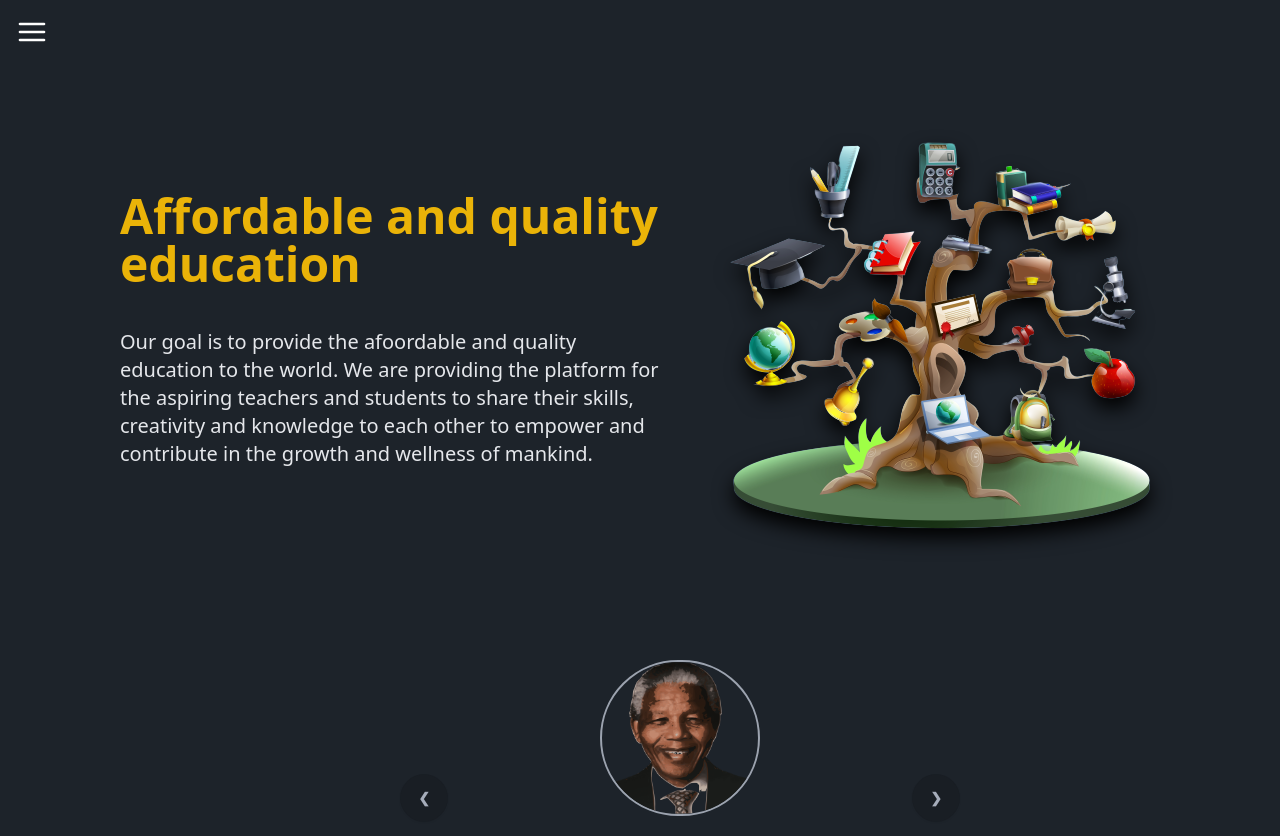
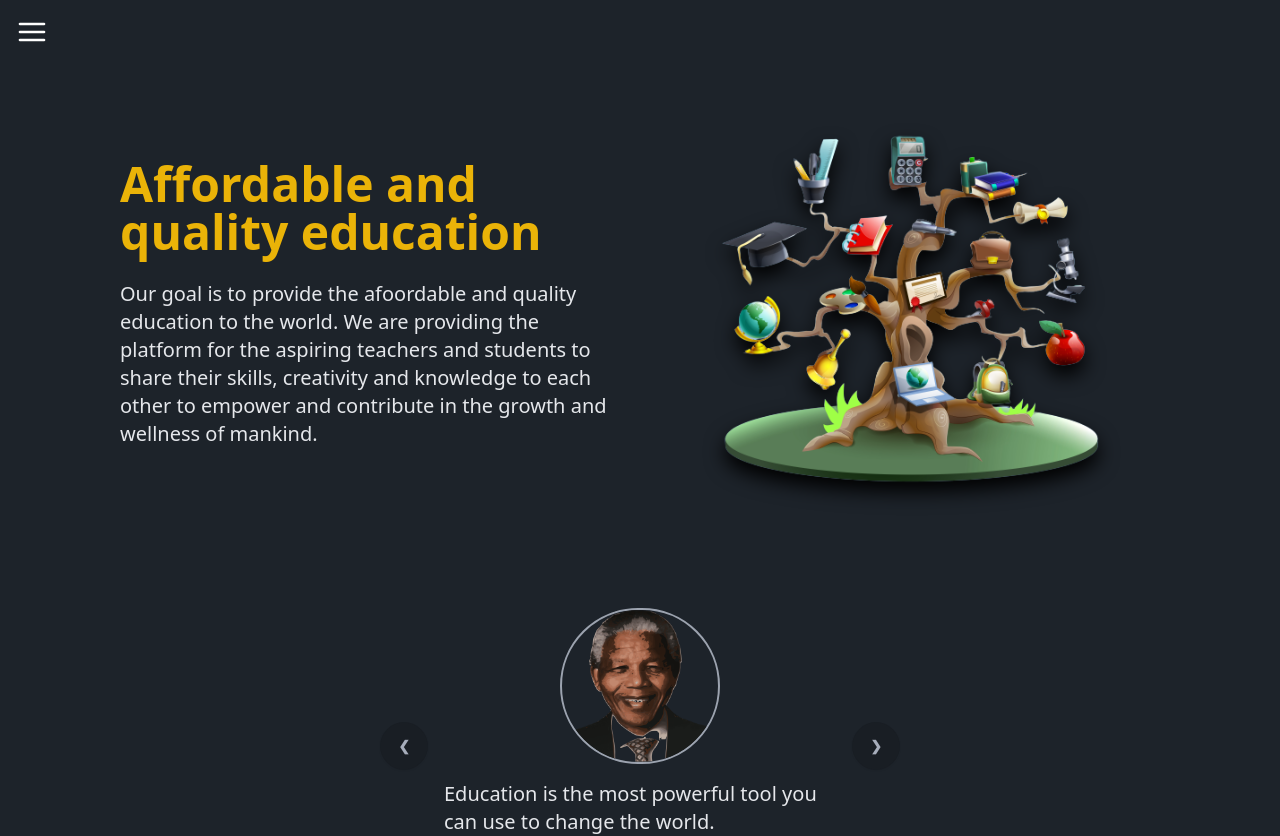
Before and after one commit to kamleshyadav769/Learning-Management-System, a React (Vite) app in the folder lms-clone/: page /about in a window 1280 px wide. Shown: the top 836 px of the page. Built offline with nearby package versions, Linux system fonts and the light colour scheme.

Commit message:
Refactor AboutUs component for improved layout and accessibility

```diff
--- a/lms-clone/src/Pages/AboutUs.jsx
+++ b/lms-clone/src/Pages/AboutUs.jsx
@@ -65,32 +65,40 @@ import HomeLayout from "../Layouts/HomeLayout";
 function AboutUs() {
      return (
         <HomeLayout>
-            <div className="pl-20 pt-20 flex flex-col text-white">
-                 <div className="flex items-center gap-5 mx-10">
-                    <section className="w-1/2 space-y-10">
-                        <h1 className="text-5xl text-yellow-500 font-semibold">
+            {/* <div className="pl-20 pt-20 flex flex-col text-white"> */}
+             <div className="px-4 md:px-10 lg:px-20 pt-10 lg:pt-20 flex flex-col text-white">
+                 {/* <div className="flex items-center gap-5 mx-10"> */}
+                 <div className="flex flex-col lg:flex-row items-center gap-10 mx-4 md:mx-10">
+                    {/* <section className="w-1/2 space-y-10"> */}
+                     <section className="w-full lg:w-1/2 space-y-6 text-center lg:text-left">
+                        {/* <h1 className="text-5xl text-yellow-500 font-semibold"> */}
+                         <h1 className="text-3xl md:text-4xl lg:text-5xl text-yellow-500 font-semibold">
                             Affordable and quality education
                         </h1>
-                        <p className="text-xl text-gray-200">
+                        {/* <p className="text-xl text-gray-200"> */}
+                         <p className="text-base md:text-lg lg:text-xl text-gray-200">
                             Our goal is to provide the afoordable and quality education to the world.
                             We are providing the platform for the aspiring teachers and students to share
                             their skills, creativity and knowledge to each other to empower and contribute
                             in the growth and wellness of mankind.
                         </p>
                     </section>
-                    <div className="w-1/2">
+                    {/* <div className="w-1/2"> */}
+                     <div className="w-full lg:w-1/2 flex justify-center">
                         <img
                             id="test1"
                             style={{
                                 filter: "drop-shadow(0px 10px 10px rgb(0,0,0))"
                             }}
                             alt="about main image"
-                            className="drop-shadow-2xl"
+                            // className="drop-shadow-2xl"
+                             className="drop-shadow-2xl w-full max-w-md"
                             src={aboutMainImage}
                         />
                     </div>
             </div>
-            <div className="carousel m-auto w-1/2 my-16">
+            {/* <div className="carousel m-auto w-1/2 my-16"> */}
+                 <div className="carousel m-auto w-full lg:w-3/4 xl:w-1/2 my-16">
                   <div id="slide1" className="carousel-item relative w-full">
                         <div className="flex flex-col items-center justify-center gap-4 px-[15%]">
                             <img src={nelsonMandela} className="w-40 rounded-full border-2 border-gray-400" />
@@ -121,10 +129,13 @@ function AboutUs() {
                     <div id="slide3" className="carousel-item relative w-full">
                         <div className="flex flex-col items-center justify-center gap-4 px-[15%]">
                             <img src={einstein} className="w-40 rounded-full border-2 border-gray-400" />
-                            <p className="text-xl text-gray-200">
+                            {/* <p className="text-xl text-gray-200"> */}
+                             <p className="text-base md:text-lg lg:text-xl text-gray-200 text-center">
                                 {"A person who never made a mistake never tried anything new."}
                             </p>
-                            <h3 className="text-2xl font-semibold">Albert Einstein</h3>
+                            {/* <h3 className="text-2xl font-semibold"> */}
+                             <h3 className="text-xl md:text-2xl font-semibold text-center">
+                                Albert Einstein</h3>
                             <div className="absolute flex justify-between transform -translate-y-1/2 left-5 right-5 top-1/2">
                                 <a href="#slide2" className="btn btn-circle">❮</a>
                                 <a href="#slide4" className="btn btn-circle">❯</a>
@@ -134,10 +145,13 @@ function AboutUs() {
                     <div id="slide4" className="carousel-item relative w-full">
                         <div className="flex flex-col items-center justify-center gap-4 px-[15%]">
                             <img src={steveJobs} className="w-40 rounded-full border-2 border-gray-400" />
-                            <p className="text-xl text-gray-200">
+                            {/* <p className="text-xl text-gray-200"> */}
+                             <p className="text-base md:text-lg lg:text-xl text-gray-200 text-center">
                                 {"We don't get a chance to do that many things, and every one should be really excellent."}
                             </p>
-                            <h3 className="text-2xl font-semibold">Steve Jobs</h3>
+                            {/* <h3 className="text-2xl font-semibold"> */}
+                             <h3 className="text-xl md:text-2xl font-semibold text-center">
+                                   Steve Jobs</h3>
                             <div className="absolute flex justify-between transform -translate-y-1/2 left-5 right-5 top-1/2">
                                 <a href="#slide3" className="btn btn-circle">❮</a>
                                 <a href="#slide5" className="btn btn-circle">❯</a>
@@ -147,10 +161,13 @@ function AboutUs() {
                     <div id="slide5" className="carousel-item relative w-full">
                          <div className="flex flex-col items-center justify-center gap-4 px-[15%]">
                             <img src={billGates} className="w-40 rounded-full border-2 border-gray-400" />
-                            <p className="text-xl text-gray-200">
-                                {"ESuccess is a lousy teacher. It seduces smart people into thinking they can’t lose."}
+                            {/* <p className="text-xl text-gray-200"> */}
+                             <p className="text-base md:text-lg lg:text-xl text-gray-200 text-center">
+                                {"Success is a lousy teacher. It seduces smart people into thinking they can’t lose."}
                             </p>
-                            <h3 className="text-2xl font-semibold">Bill Gates</h3>
+                            {/* <h3 className="text-2xl font-semibold"> */}
+                             <h3 className="text-xl md:text-2xl font-semibold text-center">
+                             Bill Gates</h3>
                             <div className="absolute flex justify-between transform -translate-y-1/2 left-5 right-5 top-1/2">
                                 <a href="#slide4" className="btn btn-circle">❮</a>
                                 <a href="#slide1" className="btn btn-circle">❯</a>
```
